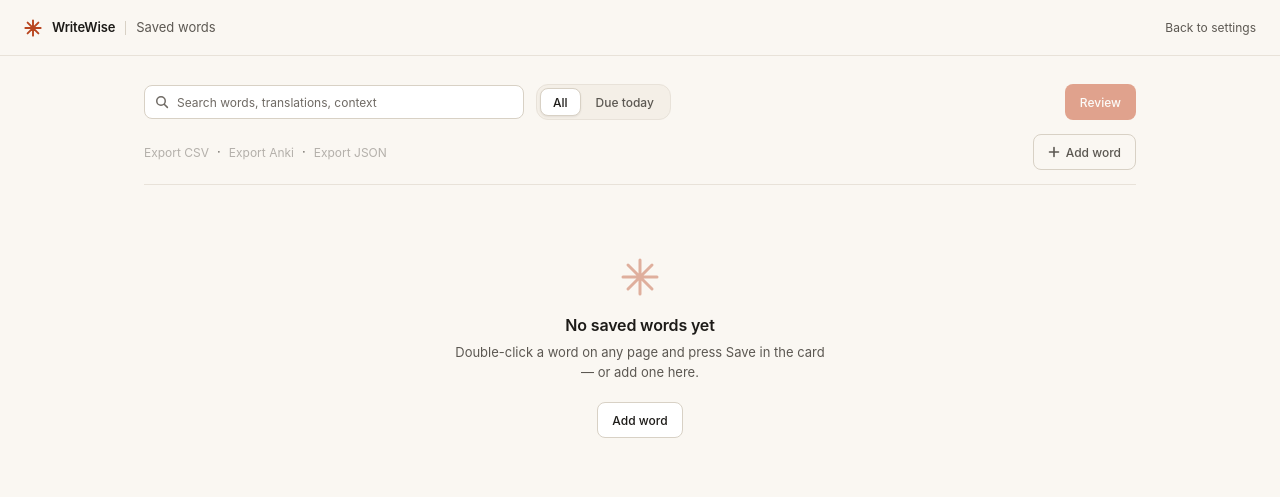
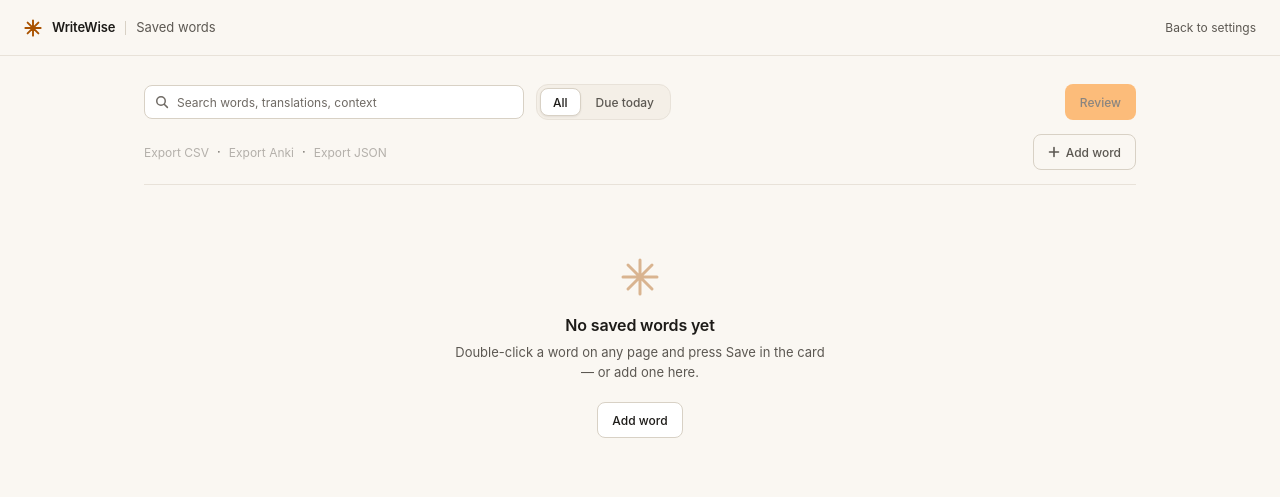
Before and after one commit to designantonyui-source/writewise-extension, a browser extension: page vocab/vocab.html in a window 1280 px wide. Drawn offline with Linux system fonts and the light colour scheme.

Commit message:
Brand accent: #ff8204
The orange moves from #e2673a to #ff8204. White text on it is only 2.5:1,
so the accent keeps its full strength wherever it is a *surface* and the
label/mark/knob on it becomes ink (#1b1611, 7.2:1). Accent *text* stays
#ff8204 on the dark ground (7.4:1) and darkens to #a95200 on white (5.4:1).

- tokens: accent / accent-hi = #ff8204, new --ww-accent-ink, ink switch knob
- card, vocabulary and popup primary buttons use ink labels
- toolbar icon: #ff8204 tile with the ink mark (white was 2.5:1)
- docs + screenshots re-rendered; new contrast test asserts 27 pairs and
  documents why ink exists, so a future palette tweak cannot slip below AA

```diff
--- a/content/ui.css
+++ b/content/ui.css
@@ -406,15 +406,15 @@
 }
 
 .ww-btn-primary {
-  /* --ww-accent-hi + white = 4.56:1 */
+  /* accent surface + ink label = 7.2:1 — the orange stays the orange */
   background: var(--ww-accent-hi);
-  color: #ffffff;
+  color: var(--ww-accent-ink);
   box-shadow: 0 1px 2px rgba(0, 0, 0, 0.24);
 }
 
 .ww-btn-primary:hover {
   background: var(--ww-accent-hi);
-  box-shadow: 0 2px 10px rgba(199, 80, 42, 0.38);
+  box-shadow: 0 2px 10px rgba(255, 130, 4, 0.34);
 }
 
 /* ── motion preferences ───────────────────────────────────────────────── */
--- a/content/ui.js
+++ b/content/ui.js
@@ -47,14 +47,14 @@
   const FALLBACK_CSS = [
     '.ww-tokens{position:absolute;top:0;left:0;display:block;color:#f2ede6;font:13px/1.5 -apple-system,BlinkMacSystemFont,"Segoe UI",Roboto,sans-serif;text-align:left;direction:ltr}',
     '.ww-card{display:flex;flex-direction:column;width:380px;max-width:calc(100vw - 16px);max-height:320px;padding:12px;background:#141413;color:#f2ede6;border:1px solid #262521;border-radius:14px;box-shadow:0 12px 32px rgba(0,0,0,.42);pointer-events:auto;overflow:hidden}',
-    '.ww-head{display:flex;align-items:center;gap:8px}', '.ww-mark{color:#e2673a;display:inline-flex}',
+    '.ww-head{display:flex;align-items:center;gap:8px}', '.ww-mark{color:#ff8204;display:inline-flex}',
     '.ww-title{flex:1;min-width:0;font-weight:600;white-space:nowrap;overflow:hidden;text-overflow:ellipsis}',
     '.ww-chip{font-size:10px;color:#aeaaa3;border:1px solid #33322c;border-radius:99px;padding:1px 7px}',
     '.ww-x{width:24px;height:24px;border:0;background:none;color:#8c8882;cursor:pointer}',
     '.ww-body{flex:1;min-height:0;overflow:auto;margin-top:10px}', '.ww-foot{display:flex;gap:8px;align-items:center;margin-top:12px;padding-top:10px;border-top:1px solid #262521}',
     '.ww-meta{flex:1;min-width:0;font-size:11px;color:#aeaaa3;white-space:nowrap;overflow:hidden;text-overflow:ellipsis}',
     '.ww-btn{height:30px;padding:0 12px;border-radius:8px;font:600 12px/1 inherit;cursor:pointer;border:1px solid transparent;background:none;color:#f2ede6}',
-    '.ww-btn-ghost{color:#aeaaa3;border-color:#33322c}', '.ww-btn-primary{background:#c7502a;color:#fff}',
+    '.ww-btn-ghost{color:#aeaaa3;border-color:#33322c}', '.ww-btn-primary{background:#ff8204;color:#1b1611}',
     '.ww-ins{background:rgba(92,184,122,.15);color:#5cb87a;text-decoration:underline;text-decoration-color:#5cb87a}',
     '.ww-del{background:rgba(217,83,79,.15);color:#e27d79;text-decoration:line-through;text-decoration-color:#e27d79}',
     '.ww-sub,.ww-msg{margin:0;color:#aeaaa3}', '.ww-sr{position:absolute;width:1px;height:1px;overflow:hidden;clip:rect(0 0 0 0);white-space:nowrap}', '.ww-skel{height:8px;border-radius:4px;background:#24231f;margin:0 0 8px}',
--- a/shared/tokens.css
+++ b/shared/tokens.css
@@ -9,19 +9,22 @@
 
 :root,
 .ww-tokens {
-  /* brand */
-  --ww-accent: #e2673a;
-  --ww-accent-hi: #c7502a; /* filled buttons: white text ≥ 4.5:1 */
-  --ww-accent-soft: rgba(226, 103, 58, 0.13);
-  --ww-accent-text: #e2673a;
+  /* brand — #ff8204 is the identity. White text on it is only 2.5:1, so an
+     accent *surface* carries ink instead (7.2:1), and accent *text* darkens
+     on the light ground. Both rules are asserted in contrast.test.mjs. */
+  --ww-accent: #ff8204;
+  --ww-accent-hi: #ff8204; /* filled surfaces: buttons, switch tracks */
+  --ww-accent-ink: #1b1611; /* label/mark/knob on an accent surface */
+  --ww-accent-soft: rgba(255, 130, 4, 0.14);
+  --ww-accent-text: #ff8204;
   --ww-jade: #5cb87a;
   --ww-jade-soft: rgba(92, 184, 122, 0.15);
   --ww-danger: #e27d79;
   --ww-danger-soft: rgba(217, 83, 79, 0.15);
   --ww-amber: #e0a33a;
-  --ww-focus: #e2673a; /* warm ring, AA against both grounds */
-  /* switch knob is white in both themes; the track carries the state */
-  --ww-switch-thumb: #ffffff;
+  --ww-focus: #ff8204; /* 7.4:1 on the dark ground */
+  /* the knob is ink once the track turns accent; the track carries the state */
+  --ww-switch-thumb: #1b1611;
 
   /* surfaces — dark */
   --ww-bg: #0c0c0b;
@@ -88,9 +91,10 @@
     --ww-tx-3: #6f6a64;
     --ww-jade: #2a7448;
     --ww-danger: #b3261e;
-    --ww-accent-soft: rgba(226, 103, 58, 0.1);
-    --ww-accent-text: #b8461f;
-    --ww-focus: #b8461f;
+    --ww-accent: #c25f00; /* graphics on white need ≥ 3:1 */
+    --ww-accent-soft: rgba(255, 130, 4, 0.12);
+    --ww-accent-text: #a95200; /* 5.4:1 on white, 5.0:1 on paper */
+    --ww-focus: #a95200;
     --ww-shadow: 0 12px 32px rgba(35, 30, 22, 0.16), 0 2px 8px rgba(35, 30, 22, 0.08);
     --ww-shadow-sm: 0 1px 2px rgba(35, 30, 22, 0.08);
     color-scheme: light;
@@ -108,8 +112,10 @@
   --ww-tx: #f2ede6;
   --ww-tx-2: #aeaaa3;
   --ww-tx-3: #8c8882;
-  --ww-accent-soft: rgba(226, 103, 58, 0.13);
-  --ww-accent-text: #e2673a;
+  --ww-accent: #ff8204;
+  --ww-accent-soft: rgba(255, 130, 4, 0.14);
+  --ww-accent-text: #ff8204;
+  --ww-focus: #ff8204;
   --ww-shadow: 0 12px 32px rgba(0, 0, 0, 0.42), 0 2px 8px rgba(0, 0, 0, 0.28);
   --ww-shadow-sm: 0 1px 2px rgba(0, 0, 0, 0.28);
   color-scheme: dark;
@@ -128,9 +134,10 @@
   --ww-tx-3: #6f6a64;
   --ww-jade: #2a7448;
   --ww-danger: #b3261e;
-  --ww-accent-soft: rgba(226, 103, 58, 0.1);
-  --ww-accent-text: #b8461f;
-  --ww-focus: #b8461f;
+  --ww-accent: #c25f00;
+  --ww-accent-soft: rgba(255, 130, 4, 0.12);
+  --ww-accent-text: #a95200;
+  --ww-focus: #a95200;
   --ww-shadow: 0 12px 32px rgba(35, 30, 22, 0.16), 0 2px 8px rgba(35, 30, 22, 0.08);
   --ww-shadow-sm: 0 1px 2px rgba(35, 30, 22, 0.08);
   color-scheme: light;
--- a/vocab/vocab.css
+++ b/vocab/vocab.css
@@ -149,7 +149,7 @@ button {
 }
 
 .btn-primary {
-  color: #ffffff;
+  color: var(--ww-accent-ink);
   background: var(--ww-accent-hi);
   border-color: transparent;
 }
@@ -893,7 +893,7 @@ button {
 }
 
 .grade[data-grade="good"] {
-  color: #ffffff;
+  color: var(--ww-accent-ink);
   background: var(--ww-accent-hi);
   border-color: transparent;
 }
@@ -904,9 +904,9 @@ button {
 }
 
 .grade[data-grade="good"] .kbd {
-  color: rgba(255, 255, 255, 0.92);
-  background: rgba(255, 255, 255, 0.16);
-  border-color: rgba(255, 255, 255, 0.3);
+  color: rgba(27, 22, 17, 0.9);
+  background: rgba(27, 22, 17, 0.14);
+  border-color: rgba(27, 22, 17, 0.3);
 }
 
 .kbd {
```
Also changed, not shown: DESIGN.md (+15 -3 lines), README.md, docs/card-dark.png, docs/card-light.png, docs/card-translate.png, docs/popup-dark.png, docs/popup-light.png, docs/vocab-dark.png, docs/vocab-light.png, docs/vocab-review.png, icons/icon.svg, icons/icon128.png, icons/icon16.png, icons/icon48.png, 1 more files.
